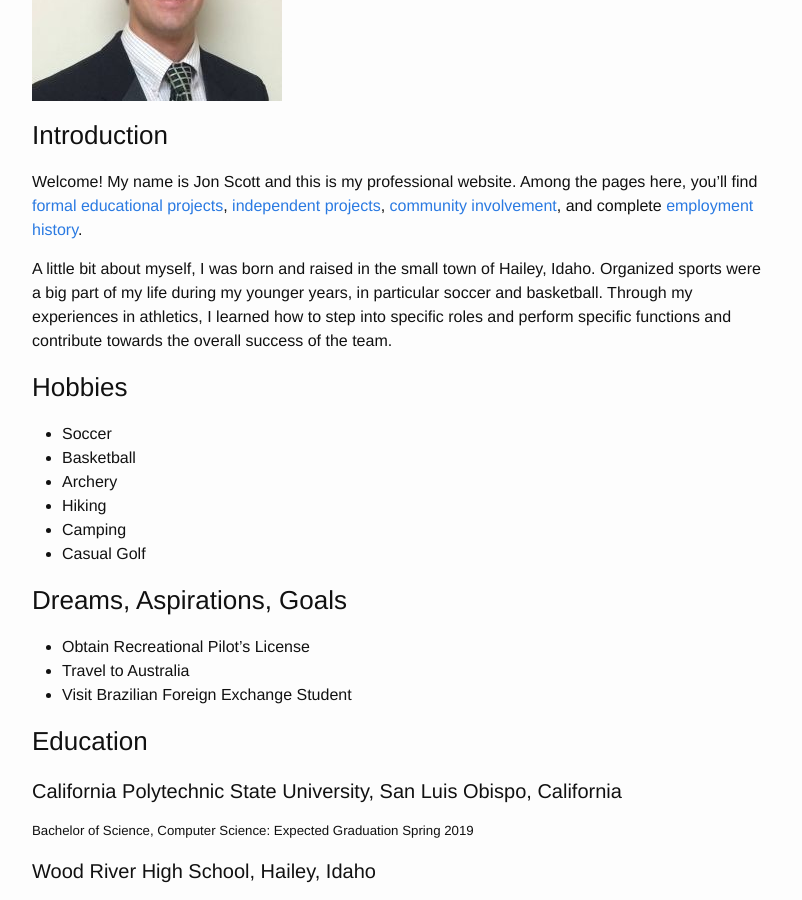
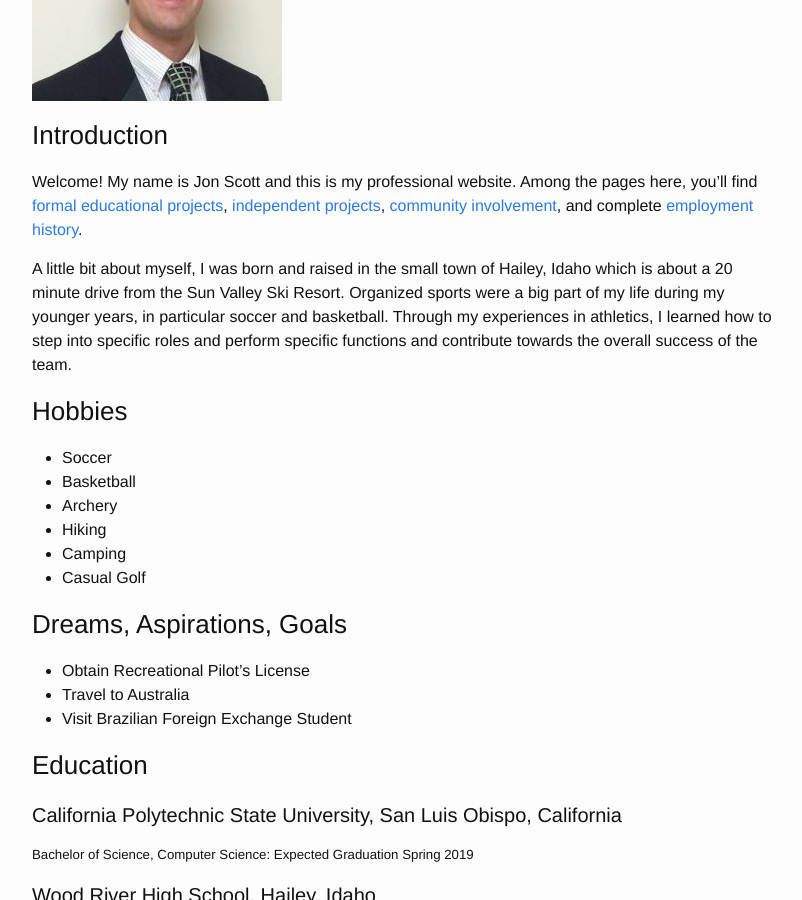
Before and after one commit to JonScott20/JonScott20.github.io, a Jekyll site: the page built from index.md, in a window 1280 px wide and 900 px high, scrolled down 383 px. Shown: the whole window, without its empty margins (238-1040 px from the left). Built offline with Jekyll 4.4.1, drawn with Linux system fonts in a browser that asks for light colours; our own code applies the rules of GitHub Pages for plain Markdown files.

Commit message:
Update index.md

```diff
--- a/index.md
+++ b/index.md
@@ -8,7 +8,7 @@
 [community involvement](https://jonscott20.github.io/community_involvment/), and complete
 [employment history](https://jonscott20.github.io/employment/).
 
-A little bit about myself, I was born and raised in the small town of Hailey, Idaho. Organized sports were a big part of my life during my younger years, in particular soccer and basketball. Through my experiences in athletics, I learned how to step into specific roles and perform specific functions and contribute towards the overall success of the team.
+A little bit about myself, I was born and raised in the small town of Hailey, Idaho which is about a 20 minute drive from the Sun Valley Ski Resort. Organized sports were a big part of my life during my younger years, in particular soccer and basketball. Through my experiences in athletics, I learned how to step into specific roles and perform specific functions and contribute towards the overall success of the team.
 
 ### Hobbies
 
```
